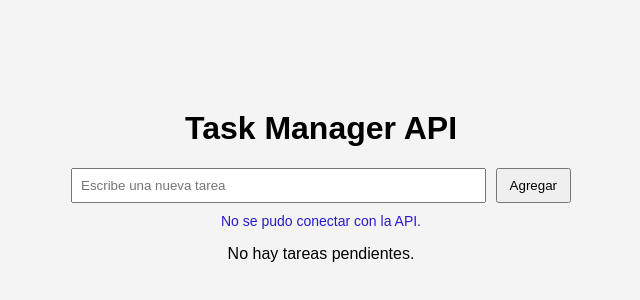
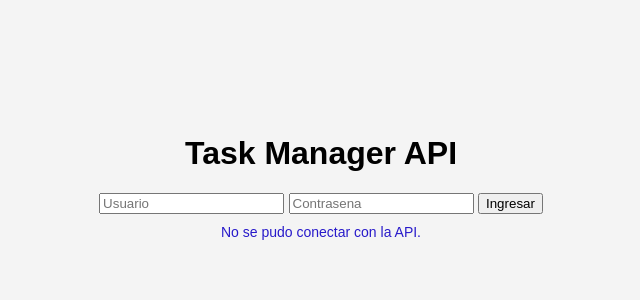
Before and after one commit to DSGC-222220993/webapi, a website: page index.html in a window 1280 px wide. Shown: the part 216-516 px from the top of the page, without its empty margins (319-959 px from the left). Drawn offline with Linux system fonts and the light colour scheme; no server answers.

Commit message:
feat: inicio de sesion

```diff
--- a/index.html
+++ b/index.html
@@ -12,17 +12,22 @@
     <div class="container">
         <h1>Task Manager API</h1>
 
-        <div class="task-input">
-            <input type="text" id="taskInput" placeholder="Escribe una nueva tarea">
-            <button id="addBtn">Agregar</button>
+        <div id="authSection">
+            <input type="user" id="userInput" placeholder="Usuario">
+            <input type="password" id="passInput" placeholder="Contrasena">
+            <button id="loginBtn">Ingresar</button>
         </div>
 
-        <p id="statusMessage"></p>
-
-        <p id="emptyMessage">No hay tareas pendientes.</p>
-
-        <ul id="taskList"></ul>
+        <div id="mainApp" style="display: none;">
+            <button id="logoutBtn" style="float: right;">Cerrar Sesión</button>
+            <div class="task-input">
+                <input type="text" id="taskInput" placeholder="Escribe una nueva tarea">
+                <button id="addBtn">Agregar</button>
+            </div>
+            <p id="emptyMessage">No hay tareas pendientes.</p>
+            <ul id="taskList"></ul>
     </div>
+    <p id="statusMessage"></p>
 
     <script src="script.js"></script>
 </body>
--- a/package.json
+++ b/package.json
@@ -19,6 +19,7 @@
   },
   "homepage": "https://github.com/DSGC-222220993/webapi#readme",
   "dependencies": {
-    "json-server": "^1.0.0-beta.12"
+    "json-server": "^1.0.0-beta.12",
+    "json-server-auth": "^2.1.0"
   }
 }
```
Also changed, not shown: task-manager-api/db.json (+9 -2 lines), 1 other file.
